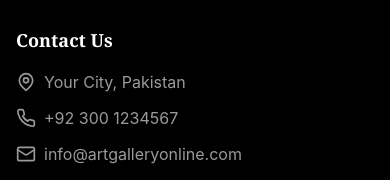
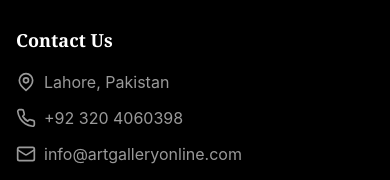
Before and after one commit to moizhasnain/art-gallery-online, a Next.js app: page / in a window 390 px wide. Shown: the part 8950-9130 px from the top of the page. Built offline with nearby package versions, Linux system fonts and the light colour scheme.

Commit message:
fix: phone and address changes.

```diff
--- a/app/components/Footer.tsx
+++ b/app/components/Footer.tsx
@@ -121,11 +121,11 @@ export default function Footer() {
             <ul className="space-y-3">
               <li className="flex items-center space-x-2 text-grey-light">
                 <MapPin className="w-5 h-5 text-grey-light" />
-                <span>Your City, Pakistan</span>
+                <span>Lahore, Pakistan</span>
               </li>
               <li className="flex items-center space-x-2 text-grey-light">
                 <Phone className="w-5 h-5 text-grey-light" />
-                <span>+92 300 1234567</span>
+                <span>+92 320 4060398</span>
               </li>
               <li className="flex items-center space-x-2 text-grey-light">
                 <Mail className="w-5 h-5 text-grey-light" />
```
